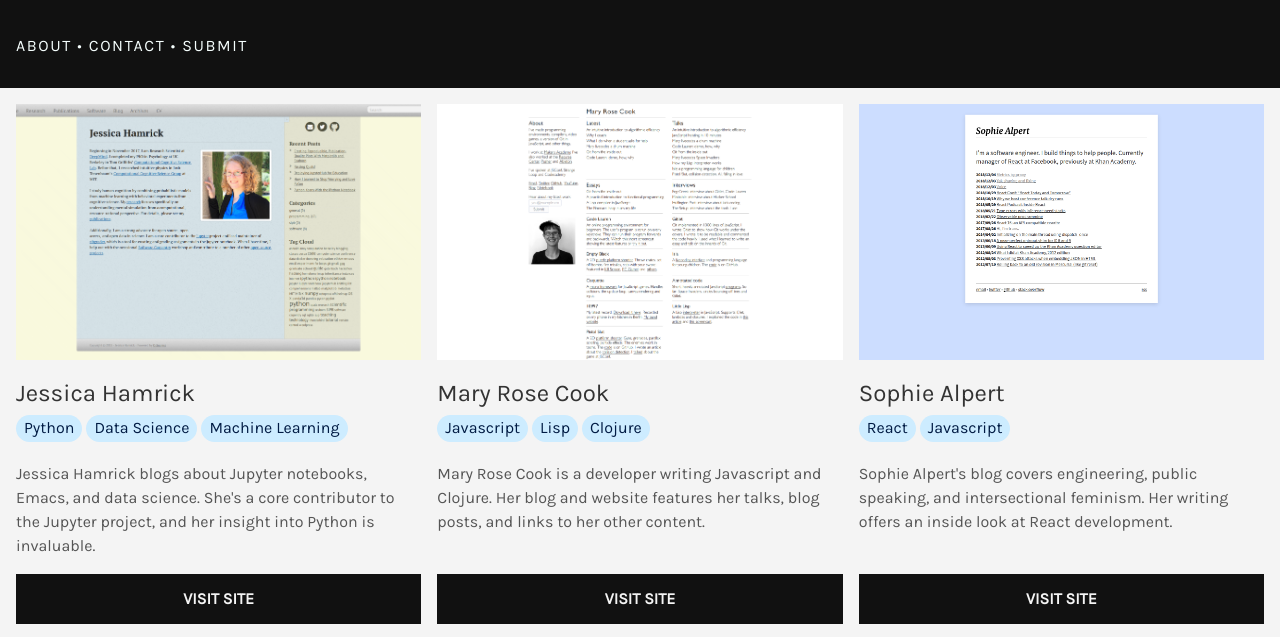
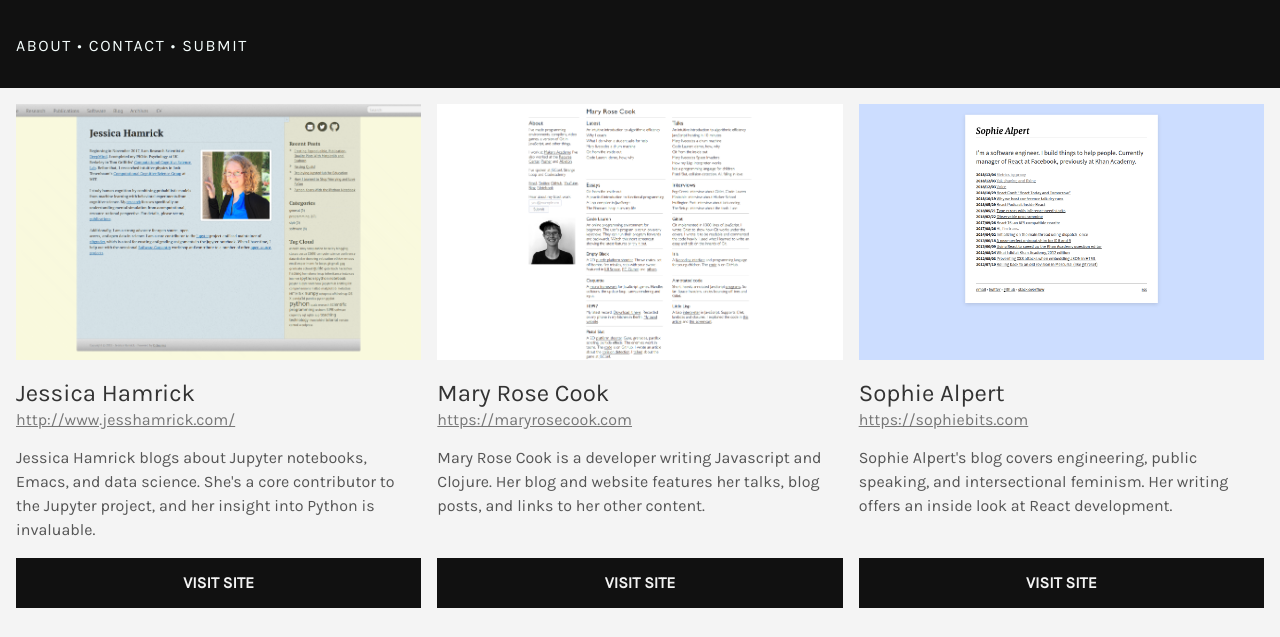
Before and after one commit to madelyneriksen/codebywomen, a Gatsby site: page / in a window 1280 px wide. Shown: the part 114-751 px from the top of the page. Built offline with nearby package versions, Linux system fonts and the light colour scheme; Gatsby itself is replaced by a stand-in of ours.

Commit message:
Swapped tags with a link to the site.

```diff
--- a/src/common/components/blog-card.js
+++ b/src/common/components/blog-card.js
@@ -2,7 +2,6 @@
 import { Link } from 'gatsby';
 import { NoSpacingCard as Card } from './generic-card';
 import Img from 'gatsby-image';
-import Tag from './tag'
 import 'tachyons';
 import '../styles/custom.tachyons.css';
 
@@ -20,11 +19,7 @@
     <div className="pv3 flex flex-column justify-between h-100">
       <div>
         <Link to={props.slug} className="db f3 sans-serif mb1 dark-gray no-underline">{props.title}</Link>
-        <div className="flex flex-wrap justify-start">
-        {props.tags && props.tags.map(tag => (
-          <Tag>{tag}</Tag>
-        ))}
-        </div>
+        <a href={props.url} target="_blank" rel="noopener noreferrer" className="sans-serif gray">{props.url}</a>
         <p className="db f5 sans-serif lh-copy">{props.description}</p>
       </div>
       <a
```
